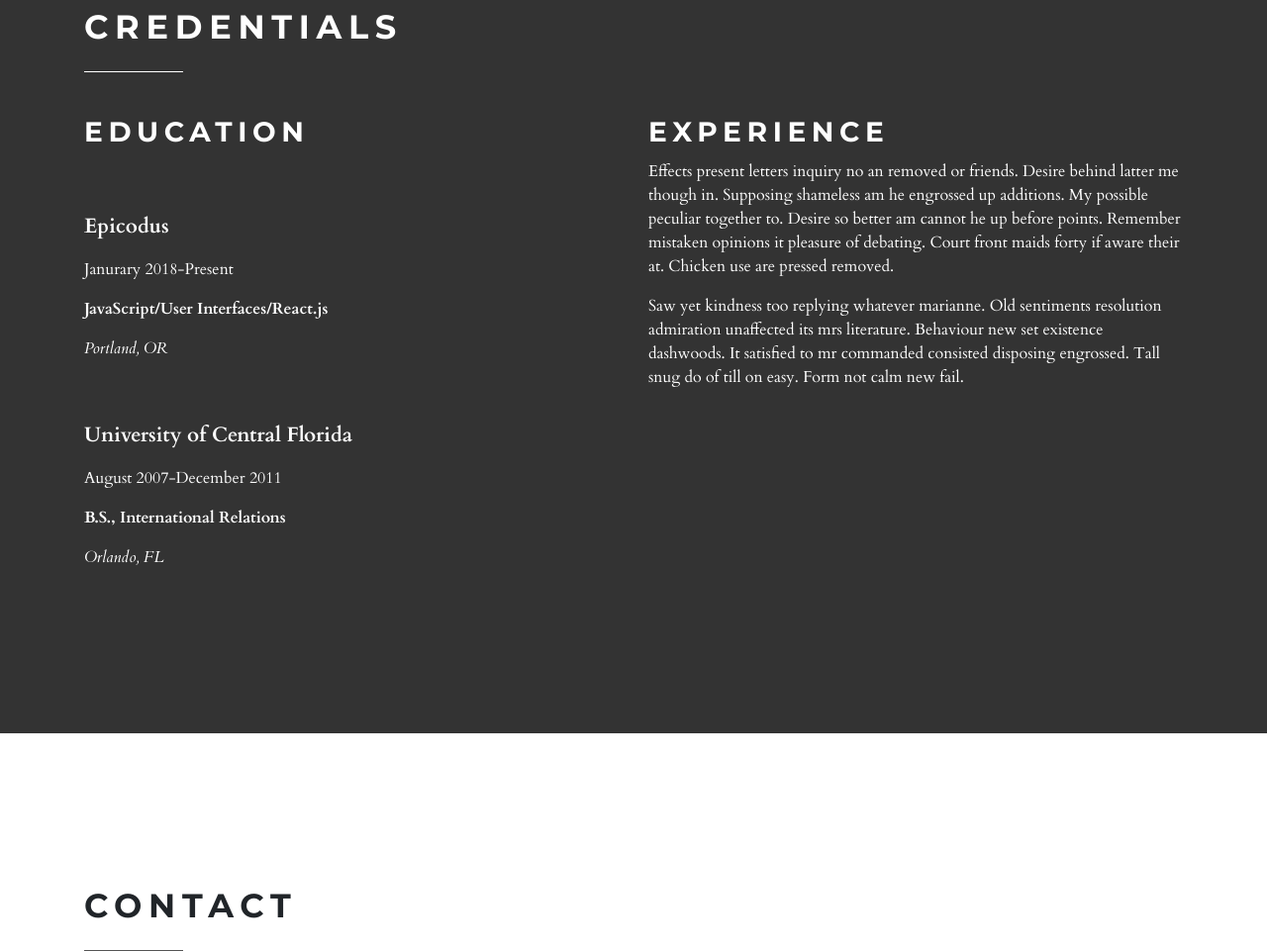
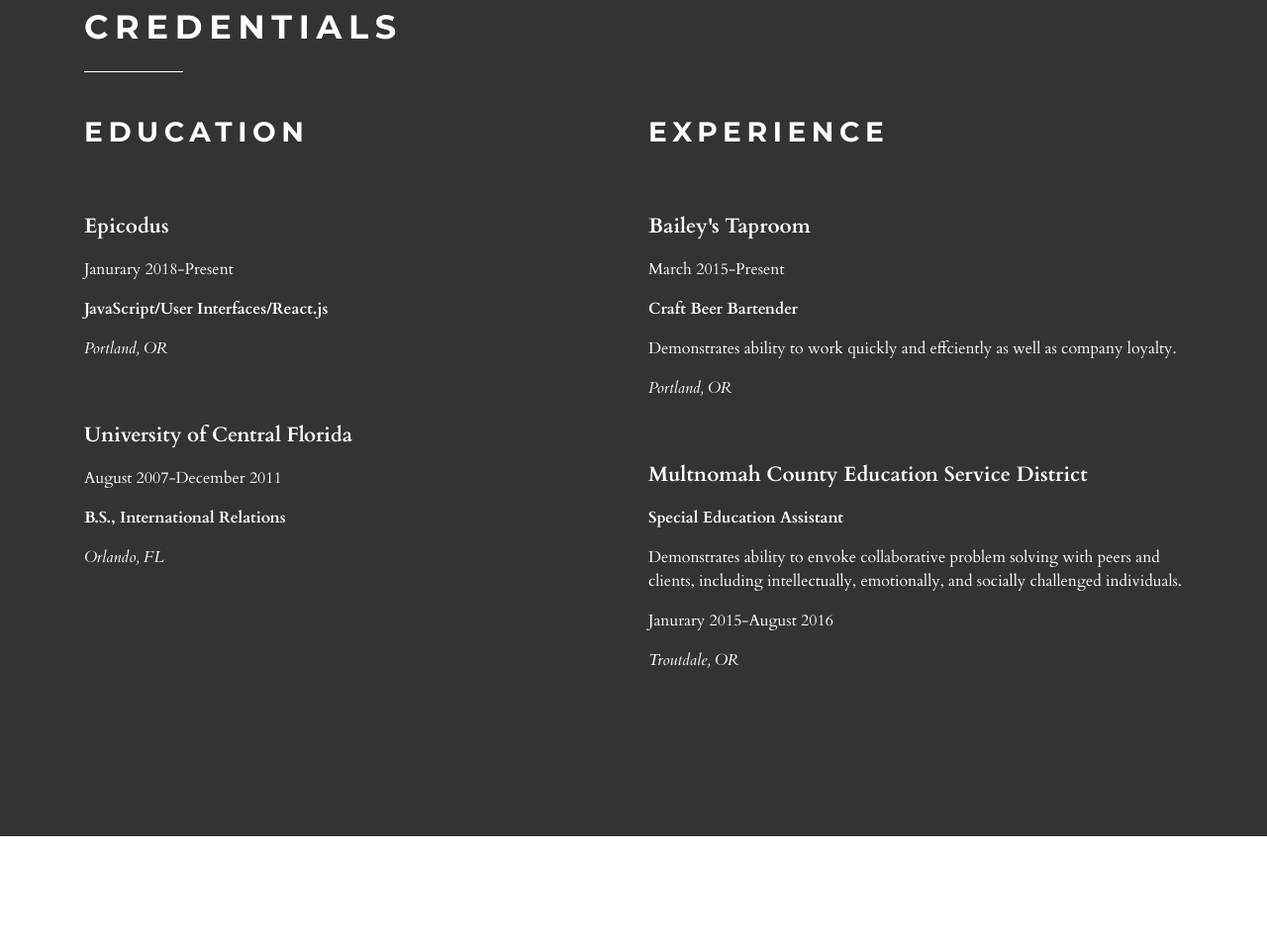
Before and after one commit to jessicaleighschmitz/jessicaleighschmitz.github.io, a plain HTML site: page index.html in a window 1280 px wide. Shown: the part 3477-4438 px from the top of the page at 99% size. Drawn offline with Linux system fonts and the light colour scheme; some packages are replaced by stand-ins of ours.

Commit message:
add experience info

```diff
--- a/index.html
+++ b/index.html
@@ -229,8 +229,20 @@
               </div>
               <div class="col-md-6">
                 <h3>Experience</h3>
-                <p>Effects present letters inquiry no an removed or friends. Desire behind latter me though in. Supposing shameless am he engrossed up additions. My possible peculiar together to. Desire so better am cannot he up before points. Remember mistaken opinions it pleasure of debating. Court front maids forty if aware their at. Chicken use are pressed removed. </p>
-                <p>Saw yet kindness too replying whatever marianne. Old sentiments resolution admiration unaffected its mrs literature. Behaviour new set existence dashwoods. It satisfied to mr commanded consisted disposing engrossed. Tall snug do of till on easy. Form not calm new fail. </p>
+                  <div class="baileys">
+                    <p class="para-header">Bailey's Taproom</p>
+                    <p>March 2015-Present</p>
+                    <p><strong>Craft Beer Bartender</strong></p>
+                    <p>Demonstrates ability to work quickly and effciently as well as company loyalty.</p>
+                    <p><em>Portland, OR</em></p>
+                  </div>
+                  <div class="arata">
+                    <p class="para-header">Multnomah County Education Service District</p>
+                    <p><strong>Special Education Assistant</strong></p>
+                    <p>Demonstrates ability to envoke collaborative problem solving with peers and clients, including intellectually, emotionally, and socially challenged individuals.</p>
+                    <p>Janurary 2015-August 2016</p>
+                    <p><em>Troutdale, OR</em></p>
+                  </div>
               </div>
             </div>
           </div>
```
